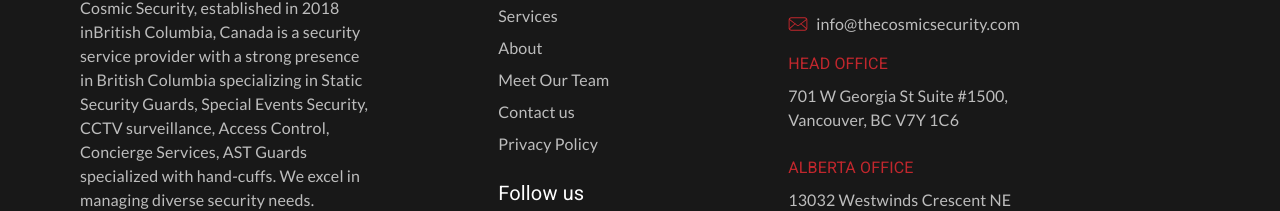
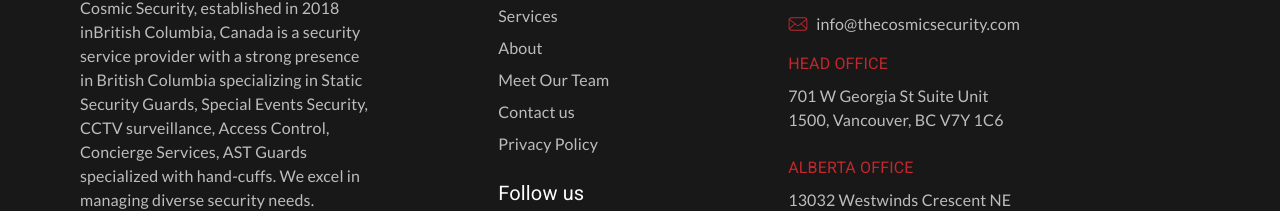
Before and after one commit to gautamxyzstudio/Cosmic-security, a Next.js app: page / in a window 1280 px wide. Shown: the part 5692-5903 px from the top of the page. Built offline with nearby package versions, Linux system fonts and the light colour scheme; no server answers; what tailwind-clip-path would draw is missing.

Commit message:
add unit in address

```diff
--- a/src/components/footerComponent/ContactInformation.tsx
+++ b/src/components/footerComponent/ContactInformation.tsx
@@ -54,7 +54,7 @@
   {
     id: 1,
     title: "HEAD OFFICE",
-    address: "701 W Georgia St Suite #1500, Vancouver, BC V7Y 1C6",
+    address: "701 W Georgia St Suite Unit 1500, Vancouver, BC V7Y 1C6",
   },
   {
     id: 2,
```
